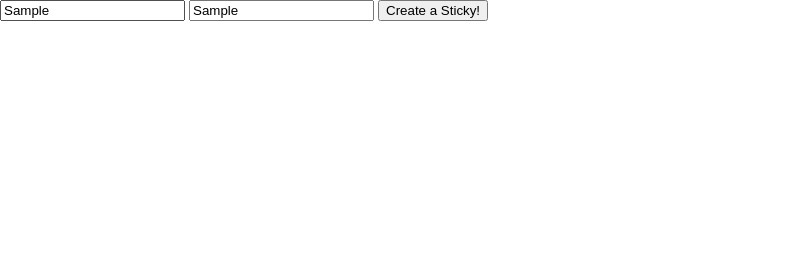
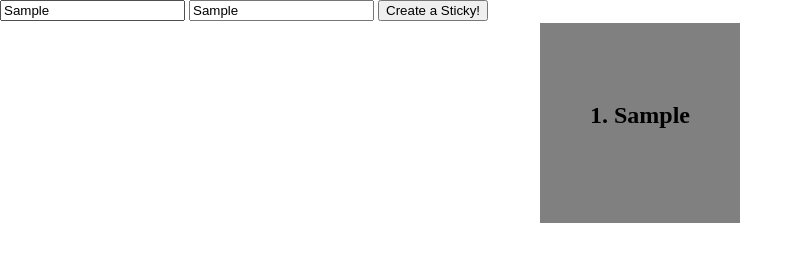
Before and after one commit to truelaunch/jsr, a plain HTML site: page class10/stickies/index.html in a window 1280 px wide. Both pictures are taken after typing "Sample", "Sample" into the empty fields and a click on the button "Create a Sticky!". Shown: the whole page, without its empty margins (0-803 px from the left). Drawn offline with nearby package versions, Linux system fonts and the light colour scheme.

Commit message:
completed sticky exercise

```diff
--- a/class10/stickies/app.js
+++ b/class10/stickies/app.js
@@ -1,13 +1,27 @@
 $(document).ready(function() {
   // first select your container and set it to a variable so you don't need to find it every time
+  var container = $(".container");
 
   // we need a counter in this scope to count our stickies
+  var counter = 0;
+  // next, a click handler for creaing the sticky
+  var btn = $(".box-creator-button");
 
-  // next, a click handler for creaing the sticky
-    // we need to create a new box each click
-    // create a the sticky markup
+  // we need to create a new box each click
+  btn.click(function() {
     // get the user input (hint: the .val method)
+    var colorInput = $(".box-color-input").val();
+    // get message from input
+    var msgInput = $(".box-color-note").val();
+    createBox(colorInput, msgInput);
+  });
+
+  function createBox(color, msg) {
+    // use your closure to increment the number of stickies
+    counter+=1;
     // set the color of the sticky from user input (hint: the .css() method)
-    // use your closure to increment the number of stickies
+    // add message to sticky
     // stick your sticky in the DOM
+    var sticky = container.append(`<div class="box" style="background: ${color}">${counter}. ${msg}</div>`);
+  }
 });
--- a/class10/stickies/index.html
+++ b/class10/stickies/index.html
@@ -20,6 +20,7 @@
       font-size: 1.5em;
       line-height: 185px;
       font-weight: bold;
+      background-color: grey;
     }
   </style>
 
```
